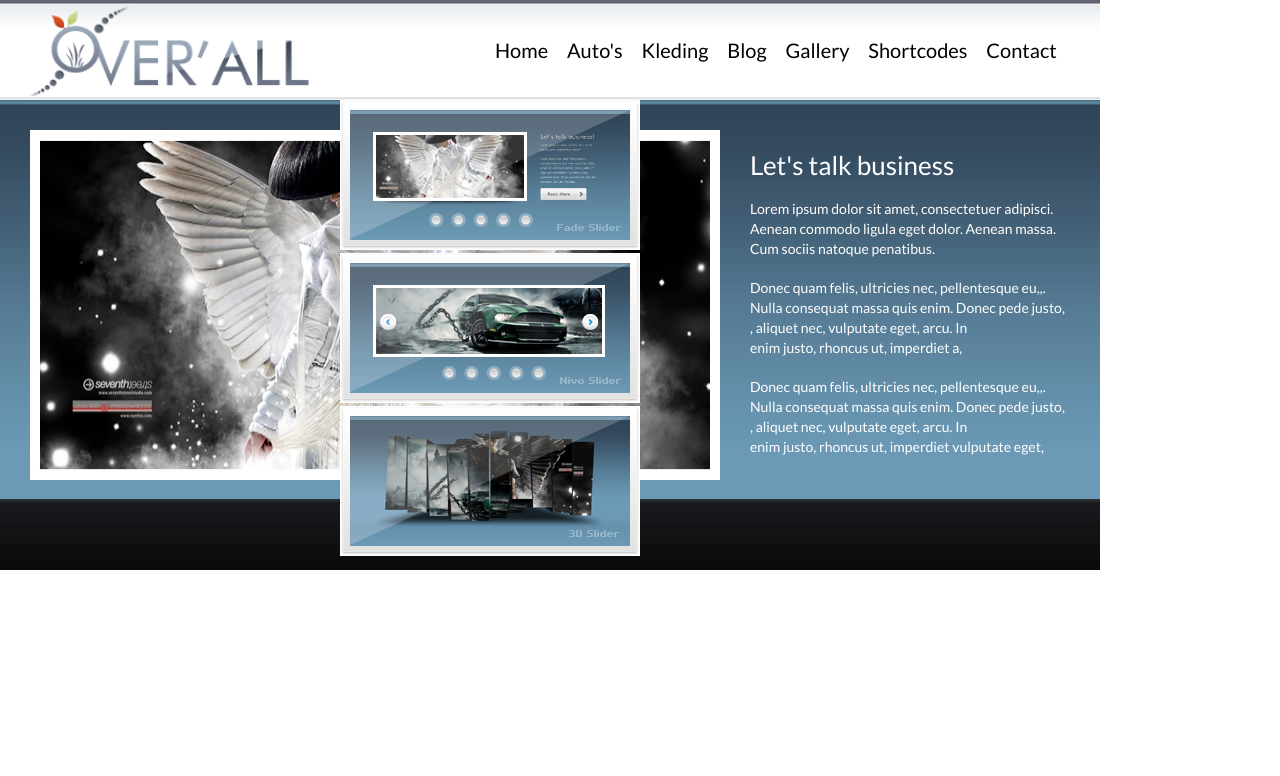
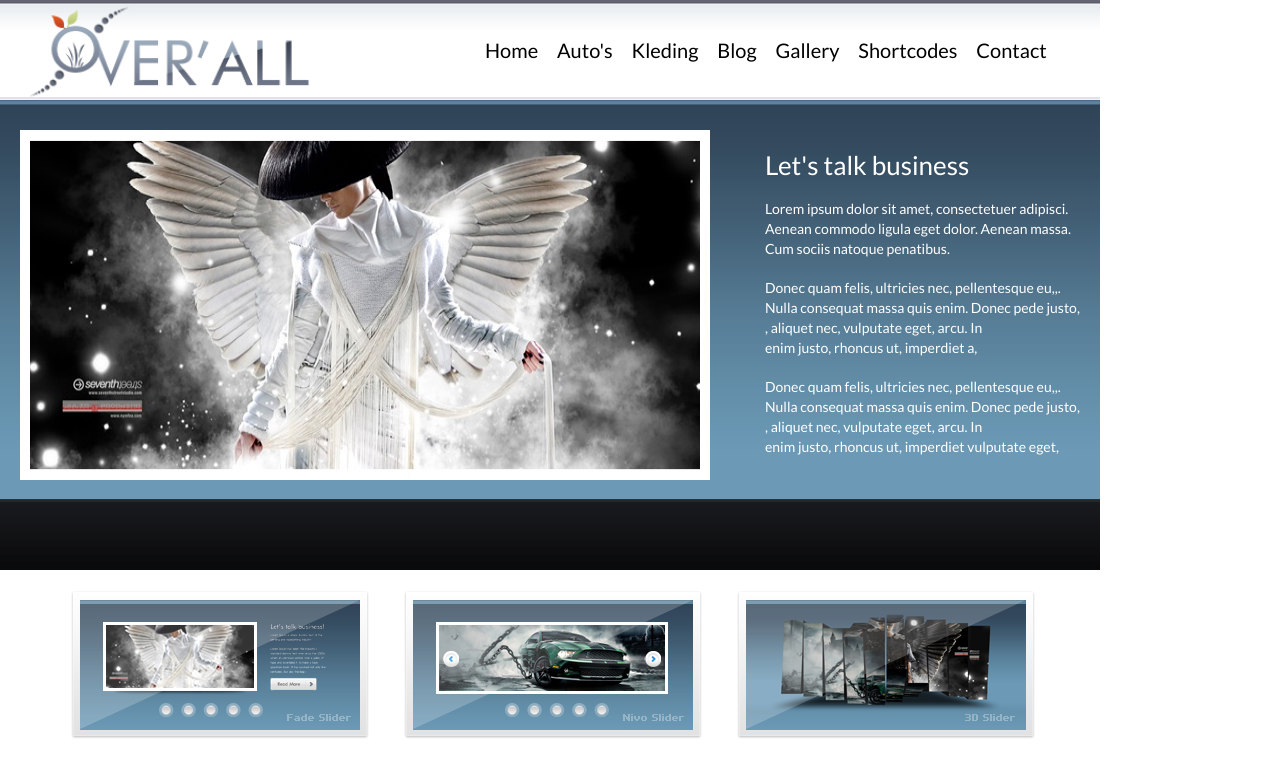
Before and after one commit to JasonRono0301/B1W8O1, a plain HTML site: page Opdracht/index.html in a window 1280 px wide. Drawn offline with Linux system fonts and the light colour scheme.

Commit message:
De slides op de plek gezet van waar ze moeten.

```diff
--- a/Opdracht/css/style.css
+++ b/Opdracht/css/style.css
@@ -12,8 +12,9 @@ body{
 
 .container{
     display: grid;
-    grid-template-columns: 300px 300px 300px 300px;
-    grid-template-rows: 100px 100px 100px 100px;
+    grid-template-columns: 400px 200px 200px 400px;
+    grid-template-rows: 100px 200px 200px 200px;
+    grid-gap: 30px;
 }
 
 .headerbannerImg{
@@ -34,7 +35,6 @@ body{
 .menuItems{
     grid-row: 1;
     grid-column: 2 / 5;
-    margin-left: 140px;
     margin-top: 40px;
     font-size: 20px;
     line-height: 20px;
@@ -63,18 +63,19 @@ ul li a{
 }
 
 .bannerLogo{
-    grid-row: 2;
+    grid-row: 1 / 2;
     grid-column: 1;
-    margin: 30px;
+    margin-top: 130px;
+    margin-left: 20px;
     height: 350px;
     width: 690px;
 }
 
 .Hoofdtekst{
-    grid-row: 2;
-    grid-column: 3 / 5;
-    margin-top: 50px;
-    margin-left: 150px;
+    grid-row: 1;
+    grid-column:  3 / 5 ;
+    margin-top: 150px;
+    margin-left: 105px;
 }
 
 p:nth-of-type(1){
@@ -88,3 +89,13 @@ p:nth-of-type(1){
     line-height: 20px;
     color: white;
 }
+
+.slides{
+    grid-row: 4;
+    grid-column: 1 / 5;
+}
+
+.slides li{
+    display: inline;
+    padding-left: 30px;
+}
```
